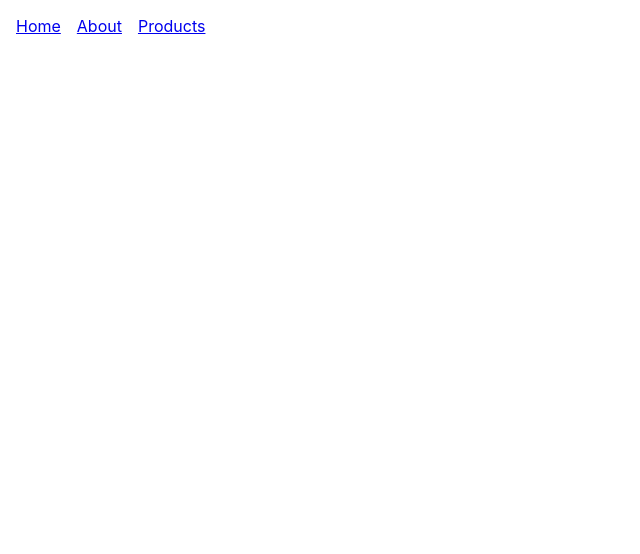
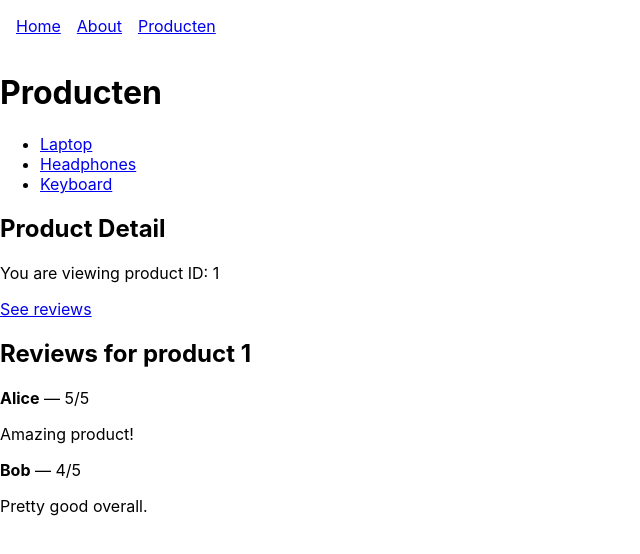
Before and after one commit to woutersRJJ/router, a React (Create React App) app: page /#/products/1/reviews in a window 1280 px wide. Before the commit this address had no page. Shown: the top 554 px of the page, without its empty margins (0-640 px from the left). Built offline with nearby package versions, Linux system fonts and the light colour scheme.

Commit message:
revies of products

```diff
--- a/src/About.js
+++ b/src/About.js
@@ -1,13 +1,3 @@
 export default function About() {
-    return <>
-        <h1>About This Demo</h1>
-            <p>Router maps URL's to components</p>
-            <ul>
-                <li>#/ -> home</li>
-                <li>#/about -> about</li>
-                <li>#/products -> products</li>
-            </ul>
-            <p>Example full URL</p>
-            <p>http://localhost:3000/#/products</p>
-        </>
+    return <h1>About</h1>;
 }
--- a/src/App.js
+++ b/src/App.js
@@ -4,6 +4,7 @@ import About from "./About";
 import {Link, Route, Routes} from "react-router-dom";
 import Products from "./Products";
 import ProductDetail from "./ProductDetail";
+import ProductReviews from "./ProductReviews";
 
 function App() {
         return (
@@ -12,22 +13,22 @@ function App() {
                 <nav style={{ display: "flex", gap: "1rem", padding: "1rem" }}>
                     <Link to="/">Home</Link>
                     <Link to="/about">About</Link>
-                    <Link to="/products">Products</Link>
+                    <Link to="/products">Producten</Link>
                 </nav>
 
                 <Routes>
                     <Route path="/" element={<Home />} />
                     <Route path="/about" element={<About />} />
 
-                    Parent route
-                    <Route path="/products" element={<Products />} />
-                        Nested child route
-                         <Route path=":id" element={<ProductDetail />} />
-
                     {/* Parent route */}
                     <Route path="/products" element={<Products />}>
-                        {/* Nested route */}
-                        <Route path=":id" element={<ProductDetail />} />
+                        {/* Geneste Child route level 1
+                        bv. /products/1 */}
+                        <Route path=":id" element={<ProductDetail />} >
+                            {/* Geneste Child route
+                            bv. /products/1/reviews  */}
+                             <Route path="reviews" element={<ProductReviews />} />
+                        </Route>
                     </Route>
                 </Routes>
             </div>
--- a/src/Home.js
+++ b/src/Home.js
@@ -1,3 +1,3 @@
 export default function Home() {
-    return <h1>Welcome to the Home Page</h1>;
+    return <h1>Home</h1>;
 }
--- a/src/ProductDetail.js
+++ b/src/ProductDetail.js
@@ -1,4 +1,4 @@
-import { useParams } from "react-router-dom";
+import {Link, Outlet, useParams} from "react-router-dom";
 
 export default function ProductDetail() {
     const { id } = useParams();
@@ -7,6 +7,10 @@ export default function ProductDetail() {
         <div style={{ marginTop: "1rem" }}>
             <h2>Product Detail</h2>
             <p>You are viewing product ID: {id}</p>
+
+            <Link to="reviews">See reviews</Link>
+
+            <Outlet/>
         </div>
     );
 }
--- /dev/null
+++ b/src/ProductReviews.js
@@ -0,0 +1,32 @@
+import { useParams } from "react-router-dom";
+
+function ProductReviews() {
+    const { id } = useParams();
+
+    // In a real app, you'd fetch reviews using the product ID
+    const reviews = [
+        { productID: 1 ,author: "Alice", rating: 5, text: "Amazing product!" },
+        { productID: 1, author: "Bob", rating: 4, text: "Pretty good overall." },
+        { productID: 2, author: "Donald", rating: 4, text: "I can recommend this product." },
+        { productID: 2, author: "Ronald", rating: 3, text: "Kan slechter." },
+        { productID: 3, author: "Rick", rating: 1, text: "Poor quality." },
+        { productID: 3, author: "Mike", rating: 2, text: "Not really what I expected." }
+    ];
+
+    return (
+        <div style={{ marginTop: "1rem" }}>
+            <h2>Reviews for product {id}</h2>
+
+            {reviews.length === 0 && <p>No reviews yet.</p>}
+
+            {reviews.filter(r=>r.productID===Number(id)).map((review, index) => (
+                <div key={index} style={{ marginBottom: "1rem" }}>
+                    <strong>{review.author}</strong> — {review.rating}/5
+                    <p>{review.text}</p>
+                </div>
+            ))}
+        </div>
+    );
+}
+
+export default ProductReviews;
--- a/src/Products.js
+++ b/src/Products.js
@@ -3,22 +3,22 @@ import {Link, Outlet} from "react-router-dom";
 export default function Products() {
     const items = [
         { id: 1, name: "Laptop" },
-        { id: 2, name: "Lader" },
+        { id: 2, name: "Headphones" },
         { id: 3, name: "Keyboard" }
     ];
 
     return (
         <div>
-            <h1>Products</h1>
+            <h1>Producten</h1>
             <ul>
                 {items.map(p => (
-                    <li key={p.id}>{p.name}
+                    <li key={p.id}>
                         <Link to={`${p.id}`}>{p.name}</Link>
                     </li>
                 ))}
             </ul>
 
-            {/* Outlet is part of router-dom. It serves as a placeholder for the child routes content */}
+            {/* Outlet is part of router-dom. It serves as a placeholder for the child route content */}
             <Outlet />
         </div>
     );
```
